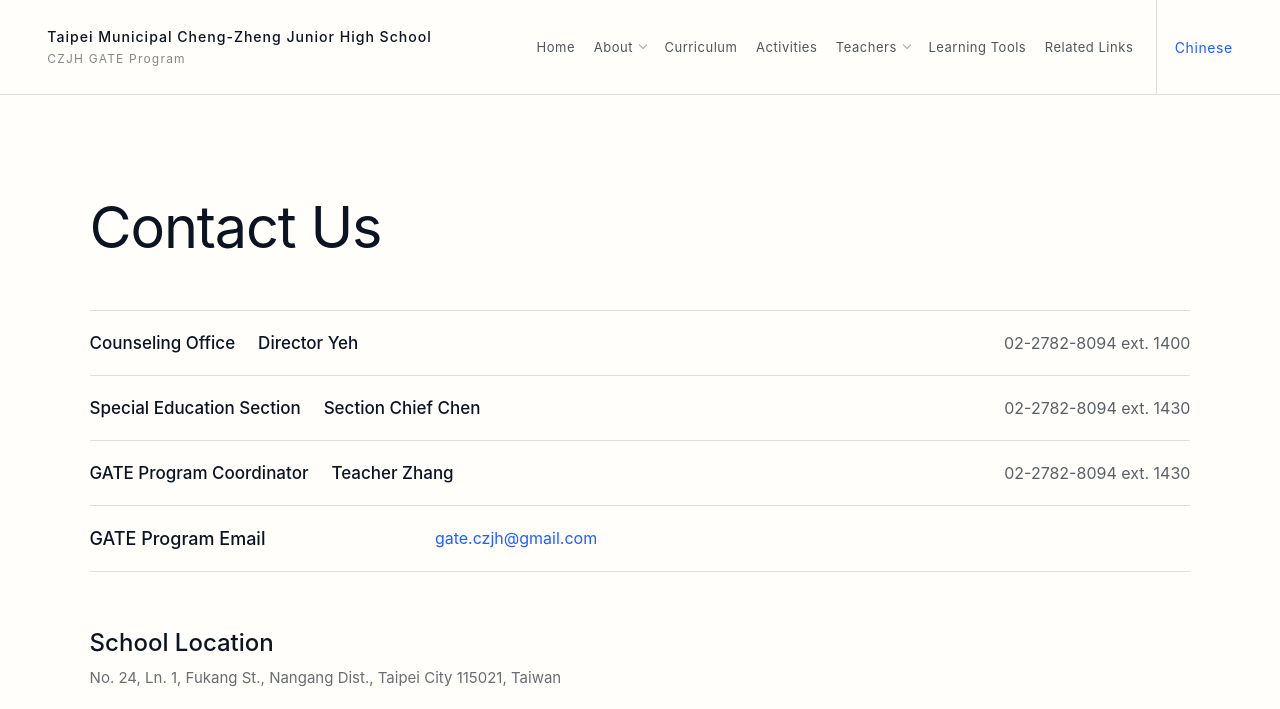
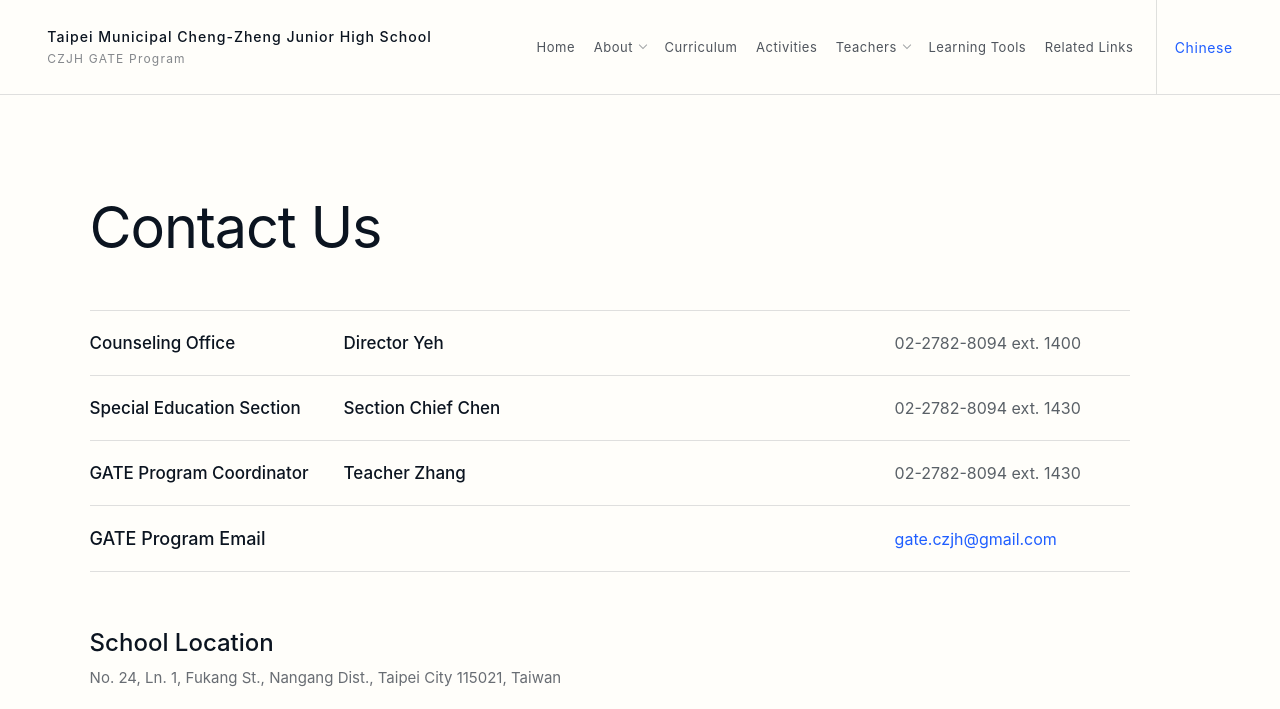
Before and after one commit to gateczjh/gateczjh.github.io, a Jekyll site: the page built from en/about/contact.html, in a window 1280 px wide and 1312 px high. Shown: the top 709 px of the window. Built offline with Jekyll 4.4.1, drawn with Linux system fonts in a browser that asks for light colours; grey boxes are pictures that could not be loaded.

Commit message:
20260920_2125

```diff
--- a/css/style.css
+++ b/css/style.css
@@ -1689,3 +1689,100 @@ input {
   }
 
 }
+
+
+/* ==================================================
+   CONTACT — FINAL COLUMN ALIGNMENT
+================================================== */
+
+/*
+  Desktop layout:
+  1) unit/role block
+  2) contact person
+  3) phone/email
+  This keeps phone numbers and email on the same vertical line
+  and prevents the contact information from drifting too far right.
+*/
+
+.contact-list-wide {
+  max-width: 1040px;
+}
+
+.contact-row-staff,
+.contact-row-email {
+  display: grid;
+  grid-template-columns: 1fr 235px;
+  column-gap: 42px;
+  align-items: center;
+}
+
+.contact-label-person-zh {
+  display: grid;
+  grid-template-columns: 5.5em max-content;
+  column-gap: 1.4em;
+  align-items: baseline;
+}
+
+.contact-label-person-en {
+  display: grid;
+  grid-template-columns: 220px max-content;
+  column-gap: 34px;
+  align-items: baseline;
+  white-space: nowrap;
+}
+
+.contact-row-staff .contact-value,
+.contact-row-email .contact-value {
+  justify-self: start;
+  width: 235px;
+  white-space: nowrap;
+}
+
+.contact-row-email .contact-label {
+  min-width: 0;
+}
+
+@media (max-width: 980px) {
+
+  .contact-list-wide {
+    max-width: 100%;
+  }
+
+  .contact-row-staff,
+  .contact-row-email {
+    grid-template-columns: 1fr 210px;
+    column-gap: 28px;
+  }
+
+  .contact-label-person-en {
+    grid-template-columns: 200px max-content;
+    column-gap: 24px;
+  }
+
+  .contact-row-staff .contact-value,
+  .contact-row-email .contact-value {
+    width: 210px;
+  }
+
+}
+
+@media (max-width: 760px) {
+
+  .contact-row-staff,
+  .contact-row-email {
+    grid-template-columns: 1fr;
+    gap: 8px;
+  }
+
+  .contact-label-person-en {
+    grid-template-columns: 1fr;
+    row-gap: 4px;
+    white-space: normal;
+  }
+
+  .contact-row-staff .contact-value,
+  .contact-row-email .contact-value {
+    width: auto;
+  }
+
+}
--- a/en/about/contact.html
+++ b/en/about/contact.html
@@ -36,7 +36,7 @@ title: Contact Us
       <div class="contact-value contact-phone">02-2782-8094 ext. 1430</div>
     </div>
 
-    <div class="contact-row">
+    <div class="contact-row contact-row-email">
       <div class="contact-label">GATE Program Email</div>
       <div class="contact-value">
         <a href="mailto:gate.czjh@gmail.com">gate.czjh@gmail.com</a>
--- a/zh/about/contact.html
+++ b/zh/about/contact.html
@@ -37,7 +37,7 @@ title: 聯絡我們
       <div class="contact-value contact-phone">02-2782-8094 #1430</div>
     </div>
 
-    <div class="contact-row">
+    <div class="contact-row contact-row-email">
       <div class="contact-label">資優班信箱</div>
       <div class="contact-value">
         <a href="mailto:gate.czjh@gmail.com">gate.czjh@gmail.com</a>
```
